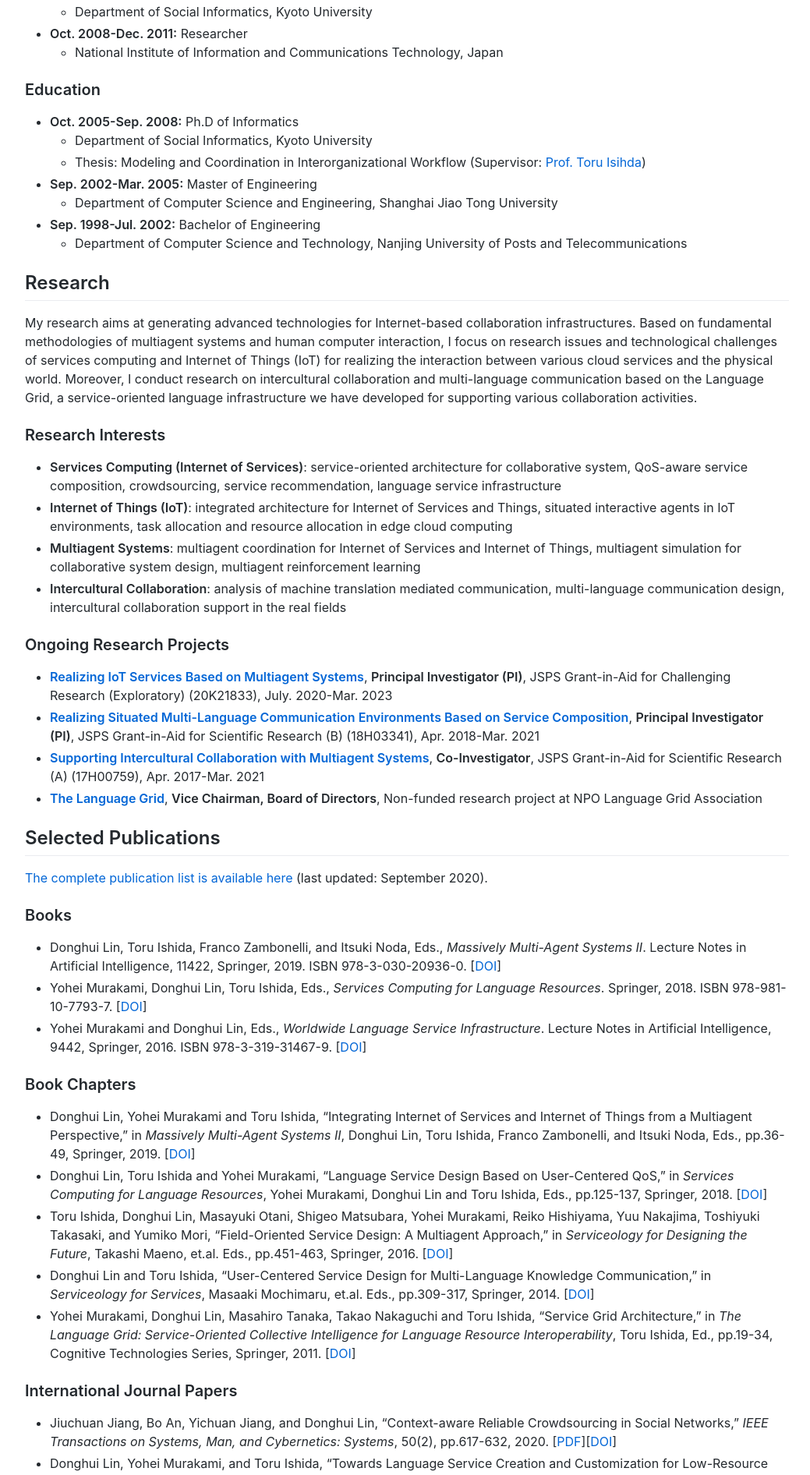
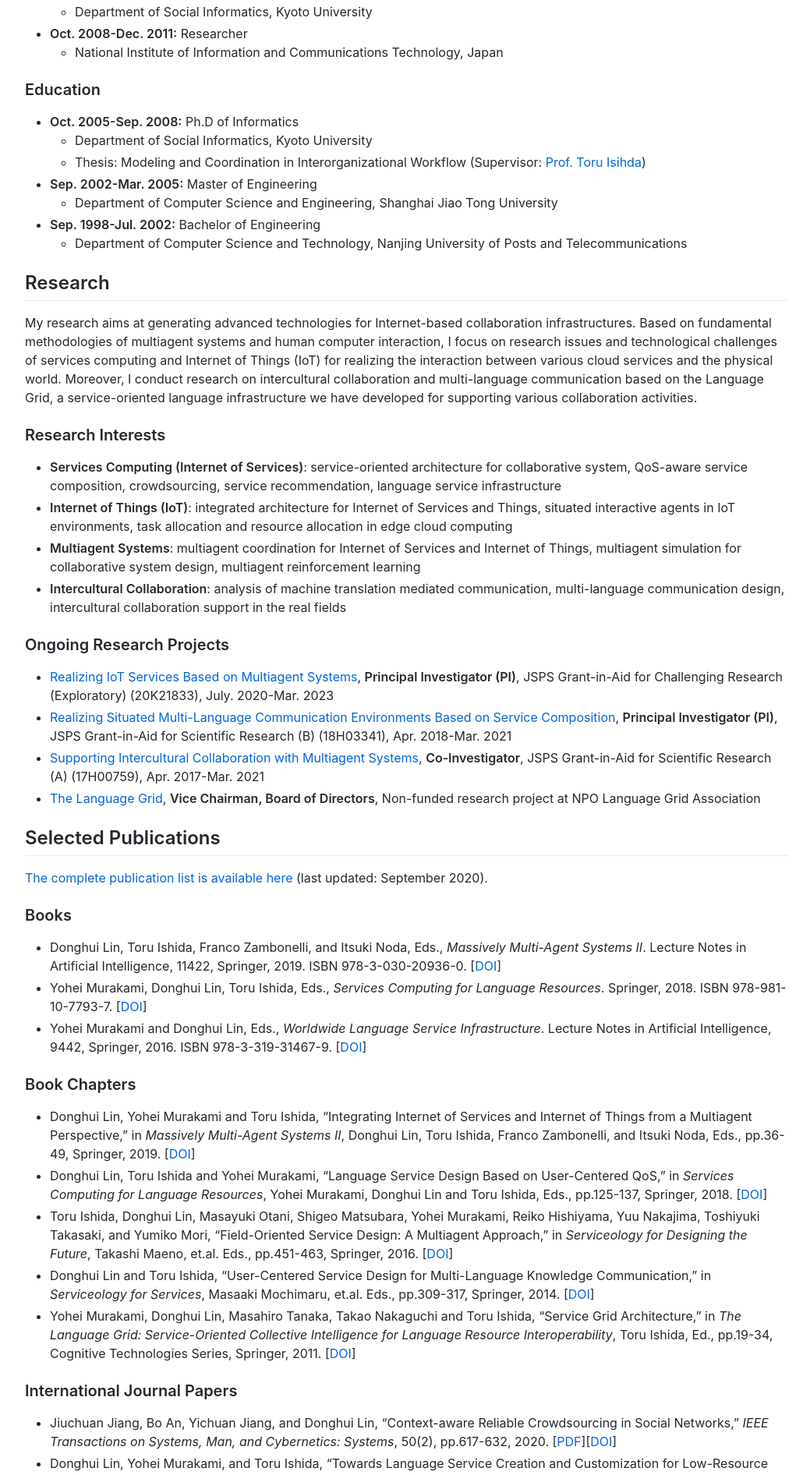
Before and after one commit to lindh/lindh.github.io, a Jekyll site: the page built from index.md, in a window 1280 px wide. Shown: the part 491-2383 px from the top of the page at 78% size, without its empty margins (118-1157 px from the left). Built offline with Jekyll 4.4.1, drawn with Linux system fonts in a browser that asks for light colours; comment, search, counter and statistics services are not loaded.

Commit message:
Update index.md

```diff
--- a/index.md
+++ b/index.md
@@ -46,10 +46,10 @@
 - **Intercultural Collaboration**: analysis of machine translation mediated communication, multi-language communication design, intercultural collaboration support in the real fields
 
 ### Ongoing Research Projects
-- **[Realizing IoT Services Based on Multiagent Systems](https://kaken.nii.ac.jp/en/grant/KAKENHI-PROJECT-20K21833/)**, **Principal Investigator (PI)**, JSPS Grant-in-Aid for Challenging Research (Exploratory) (20K21833), July. 2020-Mar. 2023
-- **[Realizing Situated Multi-Language Communication Environments Based on Service Composition](https://kaken.nii.ac.jp/en/grant/KAKENHI-PROJECT-18H03341/)**, **Principal Investigator (PI)**, JSPS Grant-in-Aid for Scientific Research (B) (18H03341), Apr. 2018-Mar. 2021
-- **[Supporting Intercultural Collaboration with Multiagent Systems](https://kaken.nii.ac.jp/en/grant/KAKENHI-PROJECT-17H00759/)**, **Co-Investigator**, JSPS Grant-in-Aid for Scientific Research (A) (17H00759), Apr. 2017-Mar. 2021
-- **[The Language Grid](http://langrid.org)**, **Vice Chairman, Board of Directors**, Non-funded research project at NPO Language Grid Association
+- [Realizing IoT Services Based on Multiagent Systems](https://kaken.nii.ac.jp/en/grant/KAKENHI-PROJECT-20K21833/), **Principal Investigator (PI)**, JSPS Grant-in-Aid for Challenging Research (Exploratory) (20K21833), July. 2020-Mar. 2023
+- [Realizing Situated Multi-Language Communication Environments Based on Service Composition](https://kaken.nii.ac.jp/en/grant/KAKENHI-PROJECT-18H03341/), **Principal Investigator (PI)**, JSPS Grant-in-Aid for Scientific Research (B) (18H03341), Apr. 2018-Mar. 2021
+- [Supporting Intercultural Collaboration with Multiagent Systems](https://kaken.nii.ac.jp/en/grant/KAKENHI-PROJECT-17H00759/), **Co-Investigator**, JSPS Grant-in-Aid for Scientific Research (A) (17H00759), Apr. 2017-Mar. 2021
+- [The Language Grid](http://langrid.org), **Vice Chairman, Board of Directors**, Non-funded research project at NPO Language Grid Association
 
 ## Selected Publications
 [The complete publication list is available here ](./publication.html)(last updated: September 2020).
```
